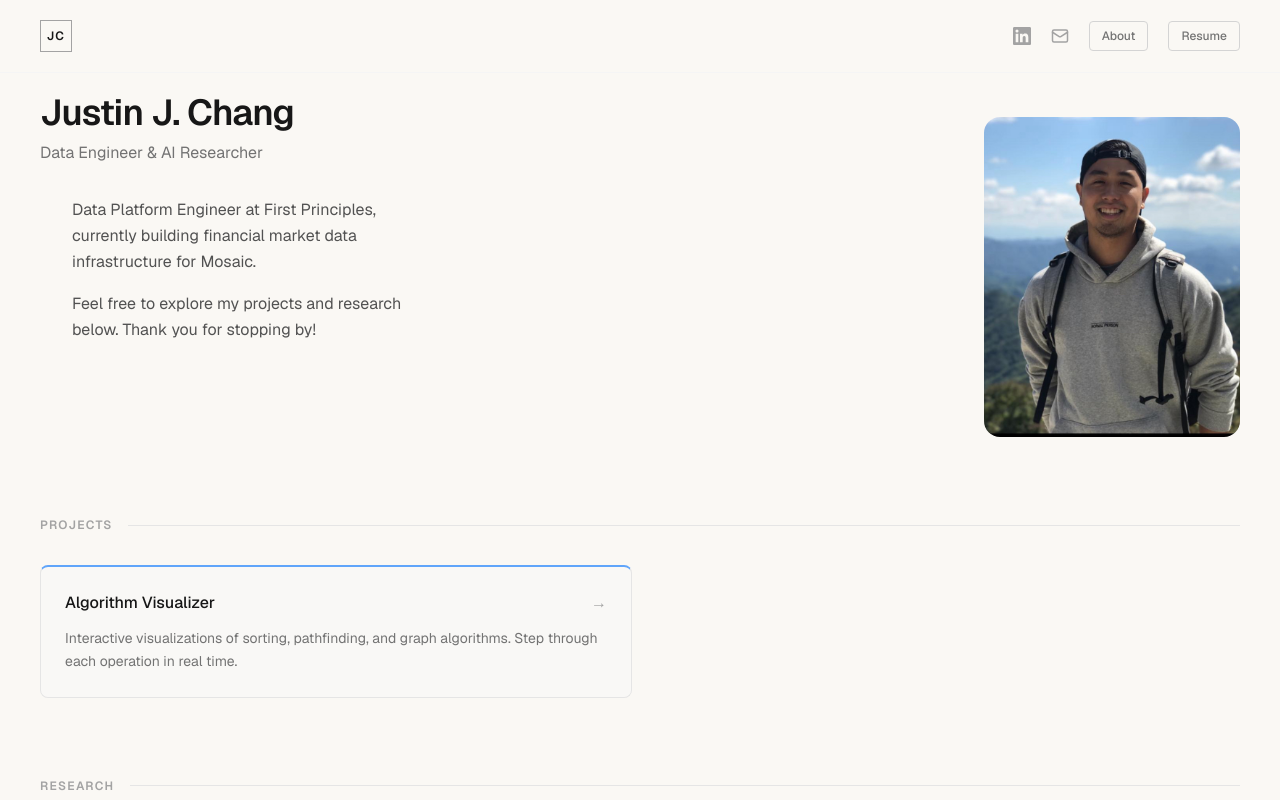
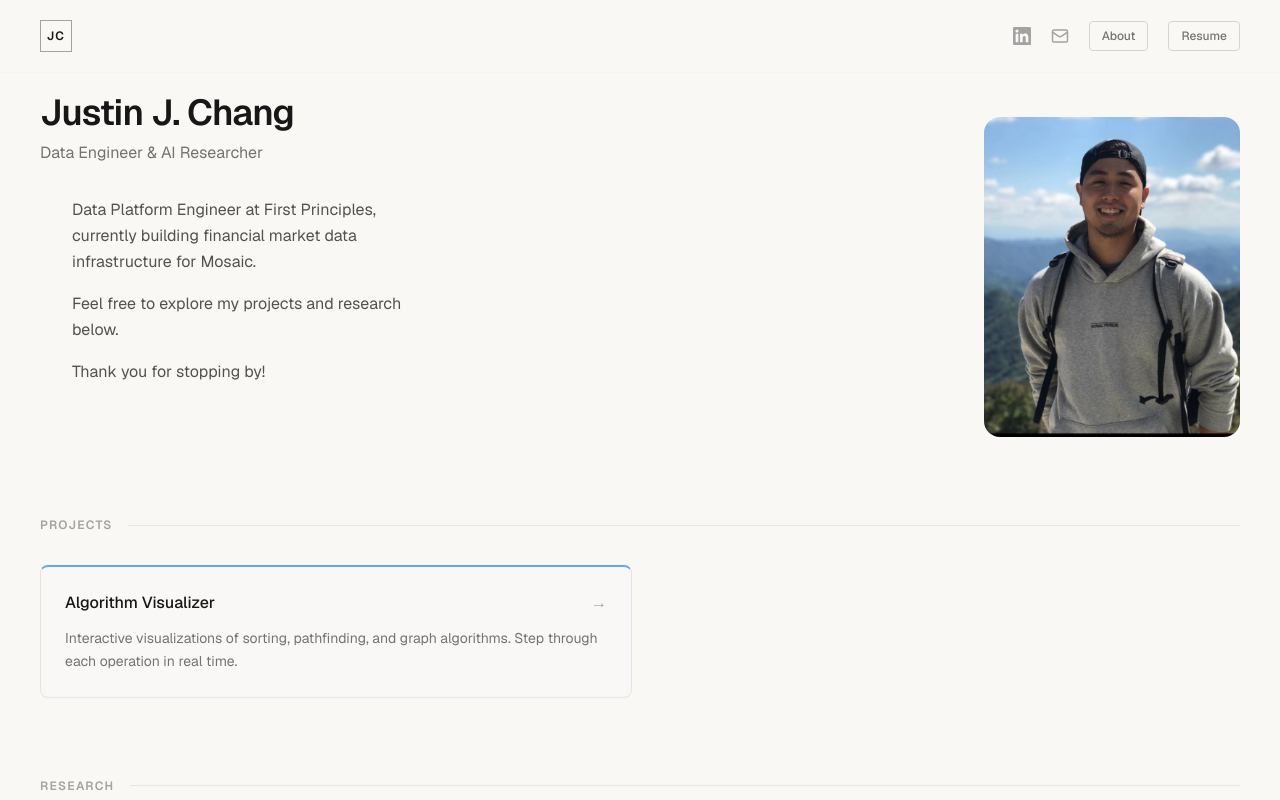
Before and after one commit to JSC201/portfolio, a Next.js app: page / in a window 1280 px wide. Shown: the top 800 px of the page. Built offline with nearby package versions, Linux system fonts and the light colour scheme.

Commit message:
tinkering with photo placement on homepage

```diff
--- a/app/page.tsx
+++ b/app/page.tsx
@@ -20,7 +20,10 @@ export default function Home() {
               data infrastructure for Mosaic.
               </p>
             <p>
-              Feel free to explore my projects and research below. Thank you for stopping by!
+              Feel free to explore my projects and research below.
+              </p>
+             <p>
+              Thank you for stopping by!
               </p>
           </div>
         </div>
```
